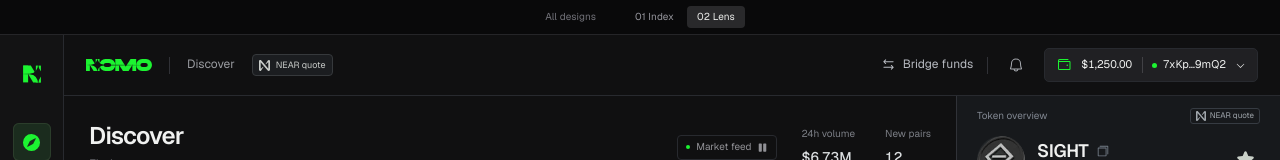
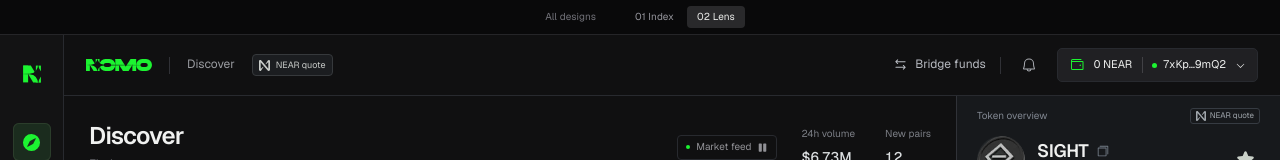
Before and after one commit to Vixal00/nomo-terminal, a Next.js app: page /discover/lens in a window 1280 px wide. Shown: the top 160 px of the page. Built offline with nearby package versions, Linux system fonts and the light colour scheme.

Commit message:
Make NEAR primary and refine wallet interface details

```diff
--- a/components/nomo/portfolio.css
+++ b/components/nomo/portfolio.css
@@ -14,6 +14,7 @@
 .nomo-index .pf-overview-stat>span{display:flex;align-items:center;gap:6px;font-size:10px;color:#929298}
 .nomo-index .pf-overview-stat>span>svg{color:#7b7f78}
 .nomo-index .pf-overview-stat>strong{font-size:22px;font-weight:450;letter-spacing:-.45px;color:#d5d9cf;line-height:1.2}
+.nomo-index .pf-balance-unit{font-size:12px;font-weight:400;letter-spacing:0;color:#969e8e}
 .nomo-index .pf-overview-stat>small{font-size:9px;color:#72767c}
 .nomo-index .pf-positive{color:#b6cba2!important}
 .nomo-index .pf-negative{color:#d3919f!important}
--- a/components/nomo/portfolio.tsx
+++ b/components/nomo/portfolio.tsx
@@ -6,7 +6,7 @@ import { useId, useMemo, useState } from "react";
 import { ArrowDown, ArrowDownLeft, ArrowRight, ArrowUpRight, CaretDown, ChartLine, ClockCounterClockwise, Coins, Info, MagnifyingGlass, Wallet, X } from "@phosphor-icons/react";
 import { compact, priceText, type Token } from "./data";
 import { TokenAvatar } from "./shared";
-import { UsdcIcon } from "./brand-icons";
+import { NearIcon, UsdcIcon } from "./brand-icons";
 import type { PreviewWallet } from "./wallet";
 import "./portfolio.css";
 import { ASSET_PRICES } from "./simulated-wallet";
@@ -140,6 +140,8 @@ export function PortfolioWorkspace({ tokens, wallet, onSelect }: { tokens: Token
   const [activityType, setActivityType] = useState<"All" | HistoryRow["type"]>("All");
   const id = useId();
   const book = sampleBook(tokens, wallet);
+  const nearValue = wallet.assets.NEAR * ASSET_PRICES.NEAR;
+  const nearShare = book.total ? nearValue / book.total * 100 : 0;
   const closed = book.closed.filter(item => item.closedHours <= HOURS[period]);
   const history = book.history.filter(item => item.hours <= HOURS[period]);
   const needle = query.trim().toLowerCase();
@@ -150,14 +152,14 @@ export function PortfolioWorkspace({ tokens, wallet, onSelect }: { tokens: Token
   const count = view === "Open positions" ? shownOpen.length : view === "Closed positions" ? shownClosed.length : shownHistory.length;
   const pnl = book.realized + book.unrealized;
   const returnPct = book.capital ? pnl / book.capital * 100 : 0;
-  const allocation = [...Object.entries(wallet.assets).filter(([,amount])=>amount>0).map(([asset,amount])=>({id:asset.toLowerCase(),name:asset === "BASE" ? "ETH · Base" : asset === "ROBINHOOD" ? "ETH · Robinhood" : asset,value:amount*ASSET_PRICES[asset as keyof typeof ASSET_PRICES],color:"#8c939e",token:undefined as Token | undefined})), ...book.positions.map((item, index) => ({ id: item.token.id, name: item.token.symbol, value: item.value, color: index === 0 ? "#c5cfb5" : "#839c83", token: item.token }))];
+  const allocation = [...Object.entries(wallet.assets).filter(([asset,amount])=>asset === "NEAR" || amount>0).sort(([left],[right])=>left === "NEAR" ? -1 : right === "NEAR" ? 1 : 0).map(([asset,amount])=>({id:asset.toLowerCase(),name:asset === "BASE" ? "ETH · Base" : asset === "ROBINHOOD" ? "ETH · Robinhood" : asset,value:amount*ASSET_PRICES[asset as keyof typeof ASSET_PRICES],color:"#8c939e",token:undefined as Token | undefined})), ...book.positions.map((item, index) => ({ id: item.token.id, name: item.token.symbol, value: item.value, color: index === 0 ? "#c5cfb5" : "#839c83", token: item.token }))];
   const wins = book.closed.filter(item => item.pnl > 0).length;
   const losses = book.closed.filter(item => item.pnl < 0).length;
   const best = [...book.positions].sort((a, b) => b.returnPct - a.returnPct)[0];
 
   return <main className="pf-main"><header className="pf-page-head"><div><h1>Portfolio</h1><p>Your positions, with the whole picture in view.</p></div><span className="pf-account-tag"><span />My portfolio</span></header>
     {!wallet.connected ? <section className="pf-disconnected"><Wallet size={26} aria-hidden="true" /><h2>Your portfolio is closed</h2><p>Explore your holdings, performance, and history.</p><button className="pf-primary" type="button" onClick={wallet.connect}>Open portfolio<ArrowRight size={14} /></button></section> : <>
-      <section className="pf-overview" aria-label="Portfolio overview"><div className="pf-total"><span>Total portfolio value</span><strong>{dollars(book.total)}</strong><span className={tone(pnl)}>{signedDollars(pnl)}<small>{signedPercent(returnPct)} all time</small></span></div><div className="pf-overview-stat"><span><Coins size={13} />Available USDC</span><strong>{dollars(wallet.balance)}</strong><small>{(wallet.balance / book.total * 100).toFixed(1)}% of portfolio</small></div><div className="pf-overview-stat"><span><ChartLine size={13} />Open position value</span><strong>{dollars(book.deployed)}</strong><small>{book.positions.length} open token positions</small></div><div className="pf-overview-stat"><span><ArrowUpRight size={13} />Unrealized P&L</span><strong className={tone(book.unrealized)}>{signedDollars(book.unrealized)}</strong><small>Against your cost basis</small></div></section>
+      <section className="pf-overview" aria-label="Portfolio overview"><div className="pf-total"><span>Total portfolio value</span><strong>{dollars(book.total)}</strong><span className={tone(pnl)}>{signedDollars(pnl)}<small>{signedPercent(returnPct)} all time</small></span></div><div className="pf-overview-stat"><span><NearIcon size={13} />Available NEAR</span><strong>{quantity(wallet.assets.NEAR)} <span className="pf-balance-unit">NEAR</span></strong><small>{dollars(nearValue)} · {nearShare.toFixed(1)}% of portfolio</small></div><div className="pf-overview-stat"><span><ChartLine size={13} />Open position value</span><strong>{dollars(book.deployed)}</strong><small>{book.positions.length} open token positions</small></div><div className="pf-overview-stat"><span><ArrowUpRight size={13} />Unrealized P&L</span><strong className={tone(book.unrealized)}>{signedDollars(book.unrealized)}</strong><small>Against your cost basis</small></div></section>
       <div className="pf-workspace"><div className="pf-primary-column"><div className="pf-history-toolbar"><span><ChartLine size={14} />Performance</span><div role="group" aria-label="Portfolio history timeframe">{PERIODS.map(item => <button type="button" key={item} aria-pressed={period === item} onClick={() => setPeriod(item)}>{item}</button>)}</div></div><PortfolioChart key={period} book={book} period={period} />
         <section className="pf-positions" aria-label="Portfolio positions and history"><div className="pf-positions-tabs" role="group" aria-label="Portfolio view">{(["Open positions", "Closed positions", "History"] as PortfolioView[]).map(item => <button type="button" key={item} aria-pressed={view === item} onClick={() => { setView(item); setQuery(""); }}>{item === "History" && <ClockCounterClockwise size={13} />}{item}<small>{item === "Open positions" ? book.positions.length : item === "Closed positions" ? closed.length : history.length}</small></button>)}</div>
           <div className="pf-table-tools"><label className="pf-search" htmlFor={`${id}-search`}><MagnifyingGlass size={13} /><input id={`${id}-search`} aria-label="Search portfolio by token name or symbol" value={query} placeholder="Search your tokens" onChange={event => setQuery(event.target.value)} />{query && <button type="button" aria-label="Clear portfolio search" onClick={() => setQuery("")}><X size={12} /></button>}</label>{view === "History" ? <label className="pf-select"><span>Type</span><select value={activityType} aria-label="Filter history by type" onChange={event => setActivityType(event.target.value as typeof activityType)}><option>All</option><option>Buy</option><option>Sell</option><option>Funding</option></select><CaretDown size={11} /></label> : <label className="pf-select"><span>Sort by</span><select value={sort} aria-label="Sort positions" onChange={event => setSort(event.target.value as typeof sort)}><option value="value">Value</option><option value="pnl">P&L</option></select><CaretDown size={11} /></label>}<span className="pf-view-note">{view === "Open positions" ? "Current holdings" : `${period === "All" ? "All" : period} ${view === "History" ? "activity" : "positions"}`}</span></div>
@@ -166,7 +168,7 @@ export function PortfolioWorkspace({ tokens, wallet, onSelect }: { tokens: Token
           </div>{count === 0 && <div className="pf-empty"><MagnifyingGlass size={21} /><h3>No matching {view === "History" ? "activity" : "positions"}</h3><p>Try another token or adjust the selected filters.</p><button className="pf-secondary" type="button" onClick={() => { setQuery(""); setActivityType("All"); setPeriod("All"); }}>Reset filters</button></div>}
 
         </section>
-      </div><aside className="pf-sidebar" aria-label="Portfolio allocation and performance"><section className="pf-allocation"><div className="pf-section-head"><h2>Allocation</h2><span>{allocation.length} assets</span></div><div className="pf-allocation-bar" aria-label="Portfolio asset allocation">{allocation.map(item => <span key={item.id} style={{ width: `${item.value / book.total * 100}%`, background: item.color }} title={`${item.name}: ${(item.value / book.total * 100).toFixed(1)}%`} />)}</div><div className="pf-allocation-list">{allocation.map(item => <div key={item.id}><span className="pf-allocation-label"><i style={{ background: item.color }} />{item.token ? <TokenAvatar token={item.token} size={23} variant="square" /> : item.id === "usdc" ? <UsdcIcon size={23} /> : <Coins size={23}/>}<span><strong>{item.name}</strong><small>{item.id === "usdc" ? "Available balance" : "Open position"}</small></span></span><span><strong>{(item.value / book.total * 100).toFixed(1)}%</strong><small>{dollars(item.value)}</small></span></div>)}</div><p>{(wallet.balance / book.total * 100).toFixed(1)}% of your portfolio is held in USDC.</p></section>
+      </div><aside className="pf-sidebar" aria-label="Portfolio allocation and performance"><section className="pf-allocation"><div className="pf-section-head"><h2>Allocation</h2><span>{allocation.length} assets</span></div><div className="pf-allocation-bar" aria-label="Portfolio asset allocation">{allocation.map(item => <span key={item.id} style={{ width: `${item.value / book.total * 100}%`, background: item.color }} title={`${item.name}: ${(item.value / book.total * 100).toFixed(1)}%`} />)}</div><div className="pf-allocation-list">{allocation.map(item => <div key={item.id}><span className="pf-allocation-label"><i style={{ background: item.color }} />{item.token ? <TokenAvatar token={item.token} size={23} variant="square" /> : item.id === "near" ? <NearIcon size={23} /> : item.id === "usdc" ? <UsdcIcon size={23} /> : <Coins size={23}/>}<span><strong>{item.name}</strong><small>{item.id === "near" ? `${quantity(wallet.assets.NEAR)} NEAR · Primary asset` : item.token ? "Open position" : "Available balance"}</small></span></span><span><strong>{(item.value / book.total * 100).toFixed(1)}%</strong><small>{dollars(item.value)}</small></span></div>)}</div><p>{nearShare.toFixed(1)}% of your portfolio is held in NEAR.</p></section>
         <section className="pf-performance"><div className="pf-section-head"><h2>Performance</h2><span>All time</span></div><dl><div><dt>Realized P&L</dt><dd className={tone(book.realized)}>{signedDollars(book.realized)}</dd></div><div><dt>Unrealized P&L</dt><dd className={tone(book.unrealized)}>{signedDollars(book.unrealized)}</dd></div><div className="pf-performance-total"><dt>Total P&L</dt><dd className={tone(pnl)}>{signedDollars(pnl)}</dd></div><div><dt>Initial capital</dt><dd>{dollars(book.capital)}</dd></div><div><dt>Return on capital</dt><dd className={tone(returnPct)}>{signedPercent(returnPct)}</dd></div></dl><div className="pf-outcomes"><div><strong>{book.closed.length ? (wins / book.closed.length * 100).toFixed(0) : "0"}%</strong><span>Closed win rate</span></div><div><span><i />{wins} winners</span><span><i />{losses} losers</span></div></div></section>
         {best && <section className="pf-top-position"><div className="pf-section-head"><h2>Top open return</h2><ArrowUpRight size={14} /></div><button type="button" onClick={() => onSelect(best.token)} aria-label={`View ${best.token.symbol}, top open return`}><TokenAvatar token={best.token} size={31} variant="square" /><span><strong>{best.token.symbol}</strong><small>{dollars(best.value)} position value</small></span><strong className={tone(best.returnPct)}>{signedPercent(best.returnPct)}</strong></button><p>Return on the position’s cost basis.</p></section>}
       </aside></div>
--- a/components/nomo/token-trade.css
+++ b/components/nomo/token-trade.css
@@ -64,8 +64,8 @@
 .nomo-index .nt-private-swap-button:hover:not(:disabled){background:#2d203d;border-color:#77509b}
 .nomo-index .nt-private-swap-button:focus-visible{outline-color:#b28bde}
 .nomo-index .nt-private-swap-button>img{flex-shrink:0;object-fit:contain}
-.nomo-index .nt-private-swap>p{display:flex;align-items:center;justify-content:center;gap:5px;margin:7px 0 0;color:#77747f;font-size:9px;line-height:13px}
-.nomo-index .nt-private-swap>p>img{width:65px;height:13px;object-fit:contain;opacity:.85}
+.nomo-index .nt-private-swap>p{display:flex;align-items:center;justify-content:center;gap:4px;margin:5px 0 0;color:#77747f;font-size:8px;line-height:10px}
+.nomo-index .nt-private-swap>p>img{width:50px;height:10px;object-fit:contain;opacity:.8}
 .nomo-index .nt-trade-hint{margin:8px 0 0;color:#94949d;font-size:10px;line-height:1.5}
 .nomo-index .nt-trade-hint.is-error{color:#d38d99}
 .nomo-index .nt-trade-disclosure{margin:9px 0 0;text-align:center;color:#73737c;font-size:9px;line-height:1.5}
--- a/components/nomo/token-trade.tsx
+++ b/components/nomo/token-trade.tsx
@@ -136,7 +136,7 @@ export function TokenTrade({ token, wallet, quickBuy, onPresets, amountRef, buyF
       {wallet.connected ? <button className={`nt-trade-submit ${side === "Sell" ? "is-sell" : ""}`} type="submit" disabled={!canPreview}>{side} {token.symbol}</button> : <button className="nt-trade-submit" type="button" onClick={wallet.connect}>Connect wallet</button>}
       {side === "Buy" && <div className="nt-private-swap">
         <button className="nt-private-swap-button" type="button" disabled={!canPreview} onClick={() => executeTrade(true)}><img src="/nomo/dark-swap/icon.png" width="16" height="16" alt=""/>Private swap</button>
-        <p>Powered by <img src="/nomo/dark-swap/wordmark.png" width="65" height="13" alt="DARK swap"/></p>
+        <p>Powered by <img src="/nomo/dark-swap/wordmark.png" width="50" height="10" alt="DARK swap"/></p>
       </div>}
       {hint && <p id={`${fieldId}-hint`} className={`nt-trade-hint ${overBalance ? "is-error" : ""}`}>{hint}</p>}
 
--- a/components/nomo/wallet-menu.css
+++ b/components/nomo/wallet-menu.css
@@ -29,6 +29,8 @@
 .nomo-index .nw-balance>div>span>small{font-size:9px;color:#6f7076}
 .nomo-index .nw-balance strong{display:flex;align-items:baseline;gap:6px;font-size:24px;letter-spacing:-.7px;font-weight:500;line-height:1.3;margin-top:3px;font-variant-numeric:tabular-nums}
 .nomo-index .nw-balance strong>small{font-size:10px;letter-spacing:0;color:#85858d;font-weight:450}
+.nomo-index .nw-balance strong>svg{align-self:center;flex-shrink:0}
+.nomo-index .nw-balance>div>.nw-balance-usd{margin-top:4px;color:#737780;font-variant-numeric:tabular-nums}
 .nomo-index .nw-username{margin-bottom:13px}
 .nomo-index .nw-username>label{display:flex;align-items:center;gap:6px;margin-bottom:7px;color:#c3c4c2;font-size:11px}
 .nomo-index .nw-username>label>svg{color:#87878f}
--- a/components/nomo/wallet-menu.tsx
+++ b/components/nomo/wallet-menu.tsx
@@ -4,6 +4,7 @@ import { useEffect, useId, useLayoutEffect, useRef, useState, type FormEvent } f
 import { ArrowDownLeft, ArrowRight, ArrowSquareOut, ArrowUpRight, CaretDown, Check, Copy, CurrencyEth, Info, Key, Meteor, PaperPlaneTilt, SignOut, User, Wallet, X } from "@phosphor-icons/react";
 import { NearIcon, SolanaIcon } from "./brand-icons";
 import type { PreviewWallet } from "./wallet";
+import { ASSET_PRICES } from "./simulated-wallet";
 import "./wallet-menu.css";
 
 type WalletView = "wallets" | "deposit" | "send";
@@ -137,14 +138,15 @@ export function WalletMenu({ wallet, onPortfolio }: { wallet: PreviewWallet; onP
   const updateSend = () => { setSendErrors({}); setReview(null); };
   const depositNetwork = depositAsset === "ETH" ? network : "Solana";
   const title = view === "wallets" ? "Your wallets" : view === "deposit" ? "Deposit" : "Send";
-  const cash = wallet.balance.toLocaleString("en-US", { minimumFractionDigits: 2, maximumFractionDigits: 2 });
+  const nearBalance = wallet.assets.NEAR.toLocaleString("en-US", { minimumFractionDigits: 2, maximumFractionDigits: 2 });
+  const cash = (wallet.assets.NEAR * ASSET_PRICES.NEAR).toLocaleString("en-US", { minimumFractionDigits: 2, maximumFractionDigits: 2 });
 
   return <div className="nw-wallet" ref={root} onBlur={event => {
     if (event.relatedTarget && !event.currentTarget.contains(event.relatedTarget as Node)) setOpen(false);
   }}>
-    <button ref={trigger} type="button" className="nw-trigger" aria-label={wallet.connected ? `Wallet, $${cash}` : "Open wallet"} aria-haspopup="dialog" aria-expanded={open && view !== "deposit"} aria-controls={open ? `${id}-panel` : undefined} onClick={() => openMenu("wallets", trigger.current)}>
-      <Wallet size={15} aria-hidden="true" />
-      {wallet.connected ? <><span className="nw-trigger-balance">${cash}</span></> : <span>Wallet</span>}
+    <button ref={trigger} type="button" className="nw-trigger" aria-label={wallet.connected ? `Wallet, ${nearBalance} NEAR` : "Open wallet"} aria-haspopup="dialog" aria-expanded={open && view !== "deposit"} aria-controls={open ? `${id}-panel` : undefined} onClick={() => openMenu("wallets", trigger.current)}>
+      <NearIcon size={15} />
+      {wallet.connected ? <><span className="nw-trigger-balance">{nearBalance} NEAR</span></> : <span>Wallet</span>}
       <CaretDown size={10} aria-hidden="true" />
     </button>
 
@@ -161,7 +163,7 @@ export function WalletMenu({ wallet, onPortfolio }: { wallet: PreviewWallet; onP
           <button type="button" className="nw-primary" onClick={() => { wallet.connect(); changeView("wallets"); }}>Open wallet<ArrowRight size={14} aria-hidden="true" /></button>
           <button type="button" className="nw-secondary" onClick={() => setNotice("Wallet connection is not available yet.")}><Meteor size={15} aria-hidden="true" />Connect Meteor Wallet</button>
         </div> : view === "wallets" ? <>
-          <div className="nw-balance"><div><span>Available balance </span><strong>${cash}<small>USDC</small></strong></div>{onPortfolio && <button type="button" className="nw-icon-button" aria-label="View portfolio" onClick={() => { close(); onPortfolio(); }}><ArrowUpRight size={16} aria-hidden="true" /></button>}</div>
+          <div className="nw-balance"><div><span>Available balance</span><strong><NearIcon size={20}/>{nearBalance}<small>NEAR</small></strong><span className="nw-balance-usd">${cash}</span></div>{onPortfolio && <button type="button" className="nw-icon-button" aria-label="View portfolio" onClick={() => { close(); onPortfolio(); }}><ArrowUpRight size={16} aria-hidden="true" /></button>}</div>
           <form className="nw-username" onSubmit={saveUsername} noValidate>
             <label htmlFor={`${id}-username`}><User size={13} aria-hidden="true" />Trader username</label>
             <div className="nw-username-row"><div className={`nw-username-input ${usernameError ? "has-error" : ""}`}><span>@</span><input id={`${id}-username`} value={username} onChange={event => { setUsername(event.target.value); setUsernameError(""); }} placeholder="your_username" maxLength={20} autoComplete="off" autoCapitalize="none" spellCheck={false} aria-invalid={!!usernameError} aria-describedby={`${id}-username-help`} /></div><button type="submit" className="nw-secondary">{savedUsername ? "Save" : "Create"}</button></div>
--- a/components/nomo/wallet.tsx
+++ b/components/nomo/wallet.tsx
@@ -4,7 +4,7 @@ import { useCallback, useEffect, useRef, useState, useSyncExternalStore } from "
 import { ArrowUpRight, CaretDown, SignOut, Wallet } from "@phosphor-icons/react";
 import { TOKENS, priceText, type Token } from "./data";
 import { TokenAvatar } from "./shared";
-import { UsdcIcon } from "./brand-icons";
+import { NearIcon } from "./brand-icons";
 import { applyOperation, ASSET_PRICES, createLedger, type WalletOperation, type WalletResult } from "./simulated-wallet";
 
 const ACCOUNT = "7xKp…9mQ2";
@@ -92,12 +92,12 @@ export function WalletControl({ wallet, variant, onPortfolio }: {
   return <div className={`nm-wallet nm-wallet-${variant}`} ref={root}>
     <button ref={trigger} type="button" className={`nm-wallet-trigger ${wallet.connected ? "is-connected" : ""}`} aria-label={wallet.connected ? `Wallet ${ACCOUNT}` : "Connect wallet"} aria-expanded={wallet.connected ? open : undefined} onClick={() => wallet.connected ? setOpen(!open) : wallet.connect()}>
       <Wallet size={16} weight={open ? "fill" : "regular"} />
-      {wallet.connected ? <><span className="nm-wallet-cash">${wallet.balance.toLocaleString("en-US", { minimumFractionDigits: 2 })}</span><span className="nm-wallet-account"><i />{ACCOUNT}</span><CaretDown size={11}/></> : <span>Connect wallet</span>}
+      {wallet.connected ? <><span className="nm-wallet-cash">{wallet.assets.NEAR.toLocaleString("en-US", { maximumFractionDigits: 2 })} NEAR</span><span className="nm-wallet-account"><i />{ACCOUNT}</span><CaretDown size={11}/></> : <span>Connect wallet</span>}
     </button>
     {open && wallet.connected && <div className="nm-wallet-menu" role="dialog" aria-label="Wallet menu">
       <div className="nm-wallet-menu-head"><span>My wallet</span><span className="nm-wallet-status"><i/>Connected</span></div>
       <div className="nm-wallet-menu-address"><Wallet size={18}/><strong>{ACCOUNT}</strong></div>
-      <div className="nm-wallet-menu-balance"><span>Available to trade</span><strong>${wallet.balance.toLocaleString("en-US", {minimumFractionDigits:2})}<small>USDC</small></strong></div>
+      <div className="nm-wallet-menu-balance"><span>Available to trade</span><strong>{wallet.assets.NEAR.toLocaleString("en-US", {maximumFractionDigits:2})}<small>NEAR</small></strong></div>
       {onPortfolio && <button className="nm-wallet-menu-action" type="button" onClick={() => { trigger.current?.focus(); setOpen(false); onPortfolio(); }}>View portfolio<ArrowUpRight size={15}/></button>}
       <button className="nm-wallet-menu-action" type="button" onClick={() => { trigger.current?.focus(); setOpen(false); wallet.disconnect(); }}>Disconnect<SignOut size={15}/></button>
 
@@ -111,7 +111,7 @@ export function WalletSummary({ wallet, tokens = TOKENS, avatarVariant = "coin"
   return <div className="nm-wallet-summary">
     <div className="nm-wallet-summary-account"><Wallet size={16}/><span>{ACCOUNT}</span><span>Connected</span></div>
     <div className="nm-wallet-total"><span>Portfolio value</span><strong>${total.toLocaleString("en-US", {minimumFractionDigits:2, maximumFractionDigits:2})}</strong></div>
-    <div className="nm-wallet-asset"><UsdcIcon size={30}/><div><strong>USDC</strong><span>Available to trade</span></div><div><strong>${wallet.balance.toLocaleString("en-US", {minimumFractionDigits:2})}</strong><span>{wallet.balance.toLocaleString("en-US")} USDC</span></div></div>
+    <div className="nm-wallet-asset"><NearIcon size={30}/><div><strong>NEAR</strong><span>Available to trade</span></div><div><strong>${(wallet.assets.NEAR * ASSET_PRICES.NEAR).toLocaleString("en-US", {minimumFractionDigits:2,maximumFractionDigits:2})}</strong><span>{wallet.assets.NEAR.toLocaleString("en-US", {maximumFractionDigits:2})} NEAR</span></div></div>
     {positions.map(token => <div className="nm-wallet-asset" key={token.id}><TokenAvatar token={token} size={30} variant={avatarVariant}/><div><strong>{token.symbol}</strong><span>{priceText(token.price)}</span></div><div><strong>${(wallet.tokenBalance(token.id) * token.price).toLocaleString("en-US", {minimumFractionDigits:2, maximumFractionDigits:2})}</strong><span>{wallet.tokenBalance(token.id).toLocaleString("en-US")} {token.symbol}</span></div></div>)}
 
   </div>;
```
Also changed, not shown: components/nomo/notifications.css (+1 -1 lines).
